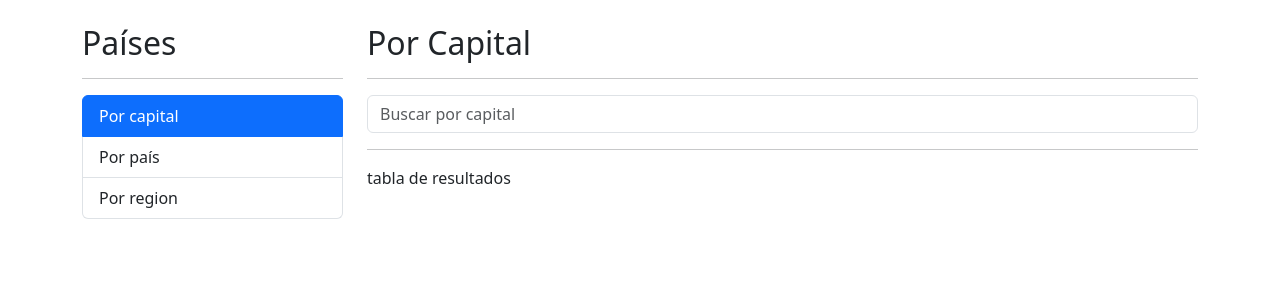
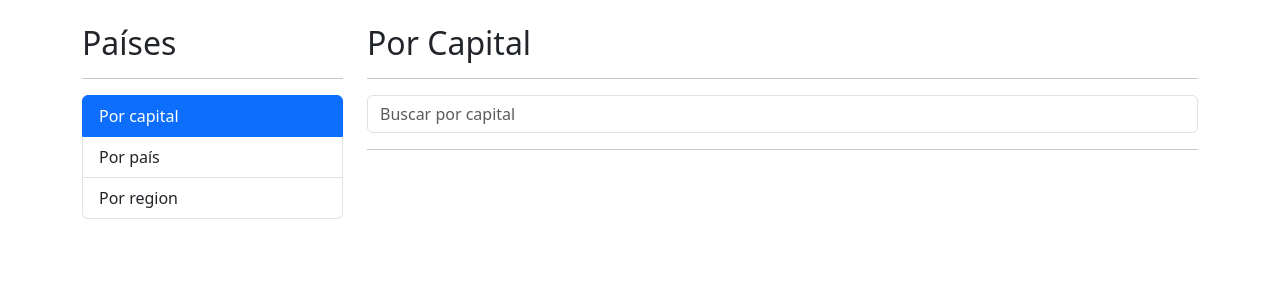
Before and after one commit to Mushachi/04-contryApp, an Angular app: page /countries/by-capital in a window 1280 px wide. Shown: the top 300 px of the page. Built offline with nearby package versions, Linux system fonts and the light colour scheme.

Commit message:
Mostrar países en pantalla

```diff
--- a/src/app/countries/pages/by-capital-page/by-capital-page.component.html
+++ b/src/app/countries/pages/by-capital-page/by-capital-page.component.html
@@ -13,6 +13,10 @@
 <div class="row">
   <div class="col">
     <hr>
-    tabla de resultados
+    <ul>
+      <li *ngFor="let country of countries">
+        {{ country.capital }} - {{ country.population }}
+      </li>
+    </ul>
   </div>
 </div>
--- a/src/app/countries/pages/by-capital-page/by-capital-page.component.ts
+++ b/src/app/countries/pages/by-capital-page/by-capital-page.component.ts
@@ -1,4 +1,6 @@
 import { Component } from '@angular/core';
+import { CountriesService } from '../../services/countries.service';
+import { Country } from '../../interfaces/country';
 
 @Component({
   selector: 'countries-by-capital-page',
@@ -7,9 +9,17 @@ import { Component } from '@angular/core';
 })
 export class ByCapitalPageComponent {
 
+  public countries: Country[] = [];
+
+  constructor( private countriesService: CountriesService ) {}
+
   searchByCapital( term: string ): void{
-    console.log('Desde byCapitalPage');
-    console.log({ term });
+    // console.log('Desde byCapitalPage');
+    // console.log({ term });
+    this.countriesService.searchCapital( term )
+      .subscribe( countries => {
+        this.countries = countries;
+      } )
   }
 
 }
--- a/src/app/countries/services/countries.service.ts
+++ b/src/app/countries/services/countries.service.ts
@@ -1,10 +1,11 @@
 import { Injectable } from '@angular/core';
 import { HttpClient } from '@angular/common/http';
 import { Observable } from 'rxjs';
+
 import { Country } from '../interfaces/country';
 
 @Injectable({providedIn: 'root'})
-export class ServiceNameService {
+export class CountriesService {
 
   private apiUrl: string = 'https://restcountries.com/v3.1'
 
```
